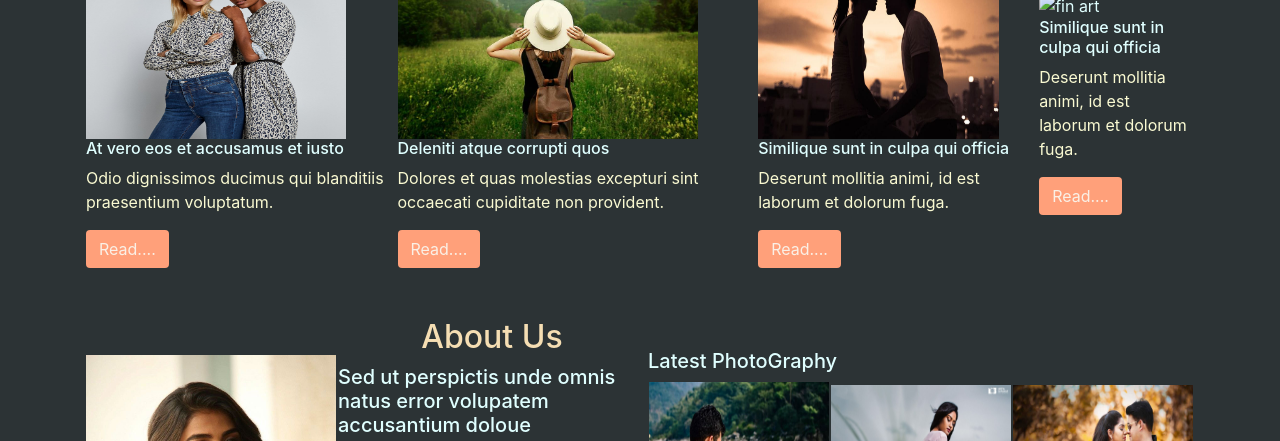
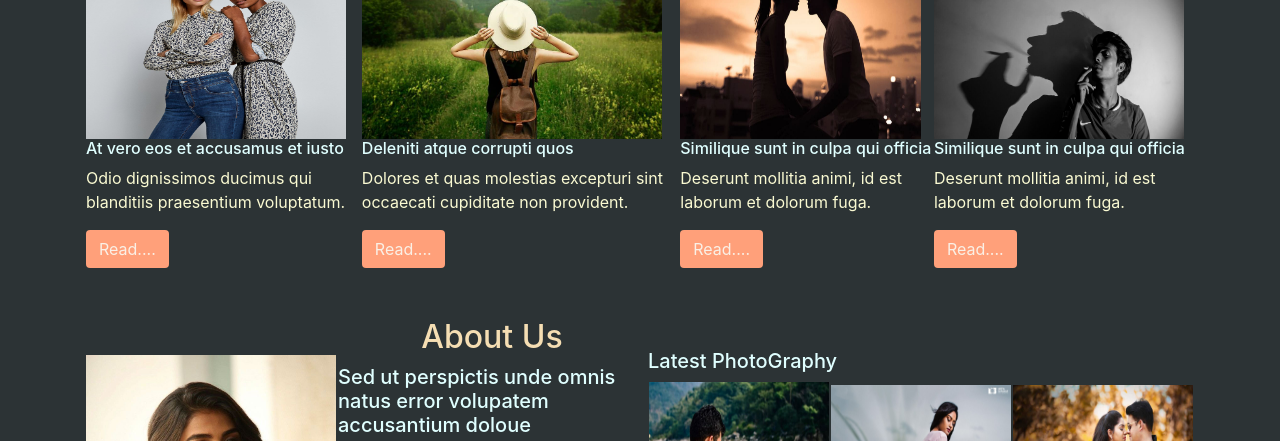
Before and after one commit to atanu12/Crampete_Assignmebt1, a plain HTML site: page index.html in a window 1280 px wide. Shown: the part 659-1100 px from the top of the page. Drawn offline with Linux system fonts and the light colour scheme; the site is published under a folder, as on GitHub Pages, so addresses that start at the root find nothing.

Commit message:
Update index.html

```diff
--- a/index.html
+++ b/index.html
@@ -137,7 +137,7 @@
                         <button class="btn"><a href="#" class="click">Read....</a></button>
                     </td>
                     <td>
-                        <h2>Fin art</h2> <img src="/img/fin art.jpg" alt="fin art" height=200px width=250px>
+                        <h2>Fin art</h2> <img src="img/fin art.jpg" alt="fin art" height=200px width=250px>
                         <h6>Similique sunt in culpa qui officia</h6>
                         <p class="para">Deserunt mollitia animi, id est laborum et dolorum fuga.</p>
                         <button class="btn"><a href="#" class="click">Read....</a></button>
```
